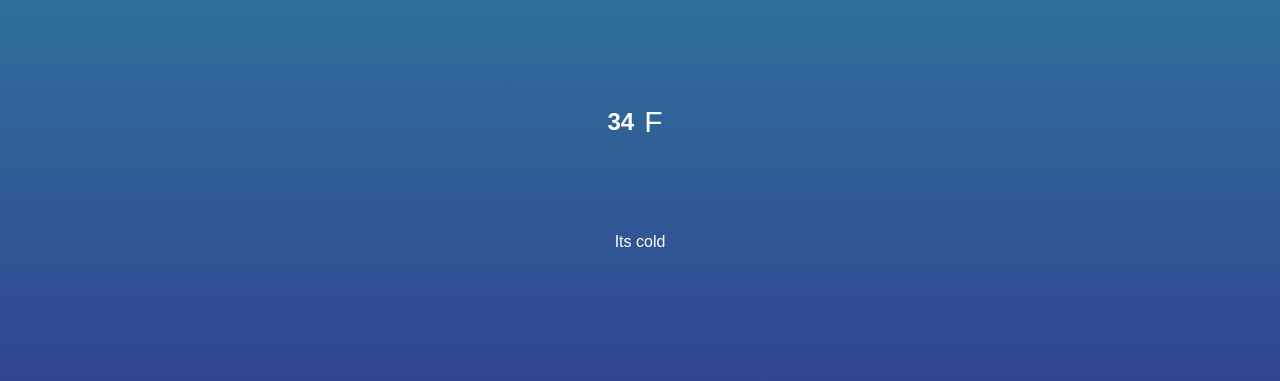
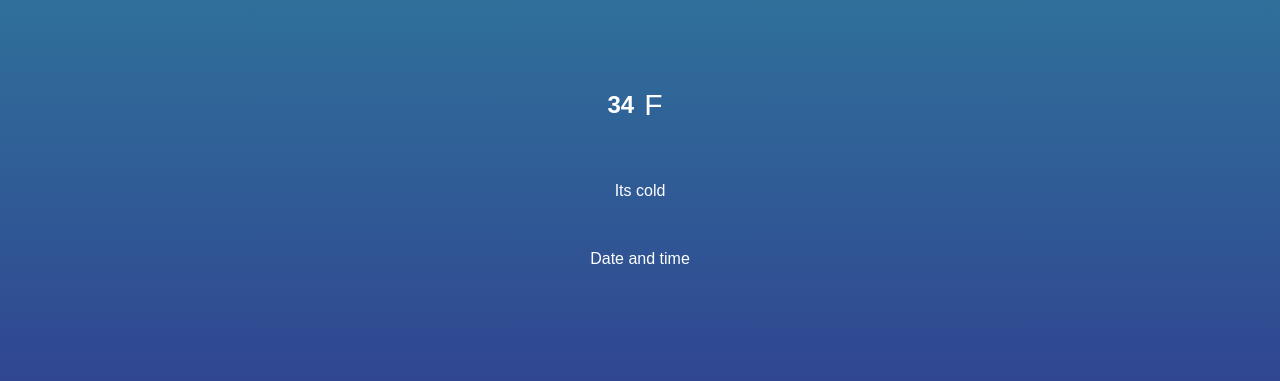
Before and after one commit to snafees21/Weather-App, a plain HTML site: page index.html in a window 1280 px wide. Shown: the part 347-728 px from the top of the page. Drawn offline with Linux system fonts and the light colour scheme.

Commit message:
Update index.html

```diff
--- a/index.html
+++ b/index.html
@@ -18,6 +18,7 @@
         <span>F</span>
     </div>
         <div class = "temperature-description">Its cold</div>
+        <div id = "currentdateandtime">Date and time</div>
     </div>
 
     <script src = "skycons.js"></script>
```
